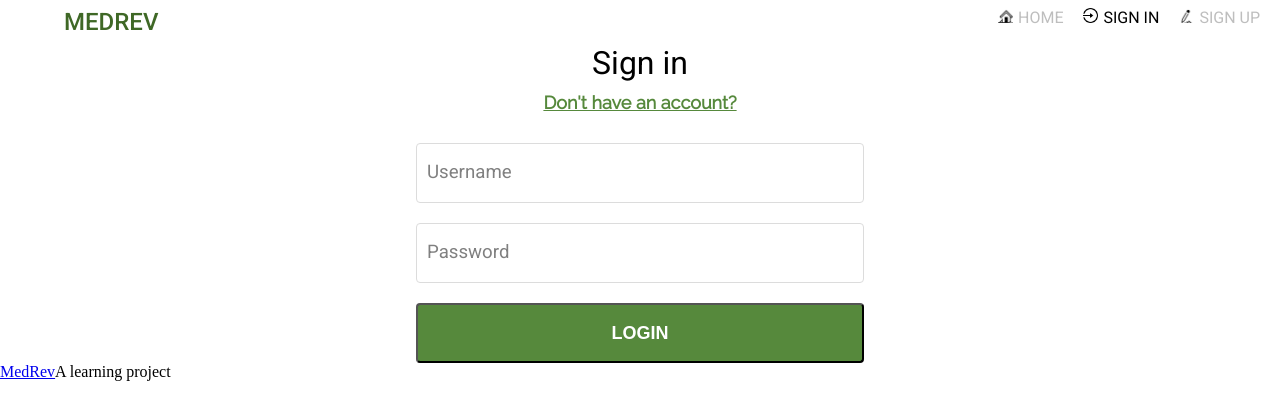
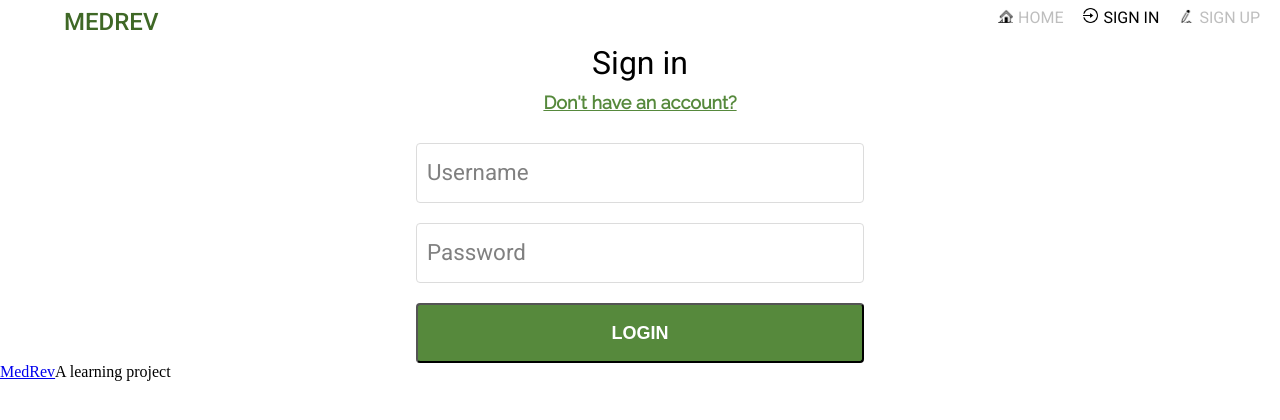
Before and after one commit to AkshithBellare/medrev, a Vue app in the folder frontend/: page /#/login in a window 1280 px wide. Shown: the top 420 px of the page. Built offline with nearby package versions, Linux system fonts and the light colour scheme.

Commit message:
updated global styles

```diff
--- a/frontend/src/assets/global.css
+++ b/frontend/src/assets/global.css
@@ -20,6 +20,7 @@ input {
     border: 1px solid #dcdcdc;
     padding-left: 10px;
     margin-bottom: 20px;
+    font-size: 1.4em;
 }
 
 button {
@@ -33,7 +34,7 @@ button {
 ::-webkit-input-placeholder { /* Chrome/Opera/Safari */
     color: gray;
     font-family: 'Roboto',Arial, Helvetica, sans-serif;
-    font-size: 1.4em;
+    /* font-size: 1.4em; */
   }
   ::-moz-placeholder { /* Firefox 19+ */
     color: gray;
```
